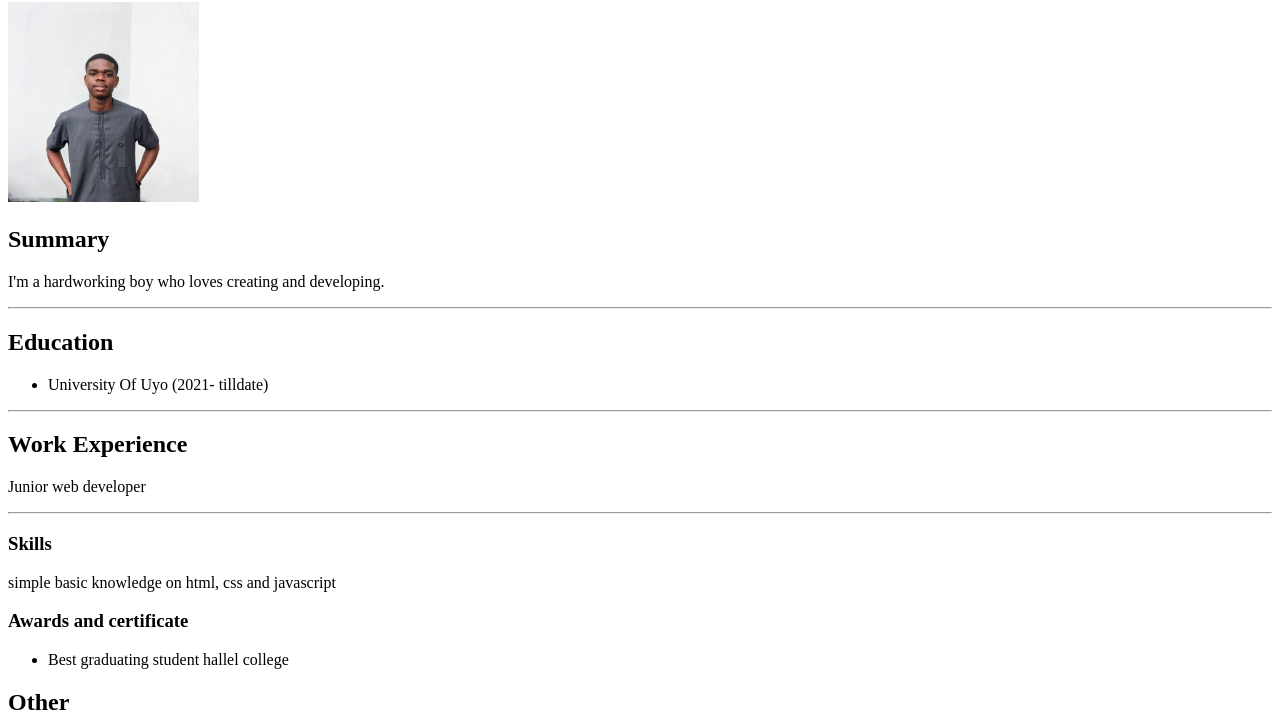
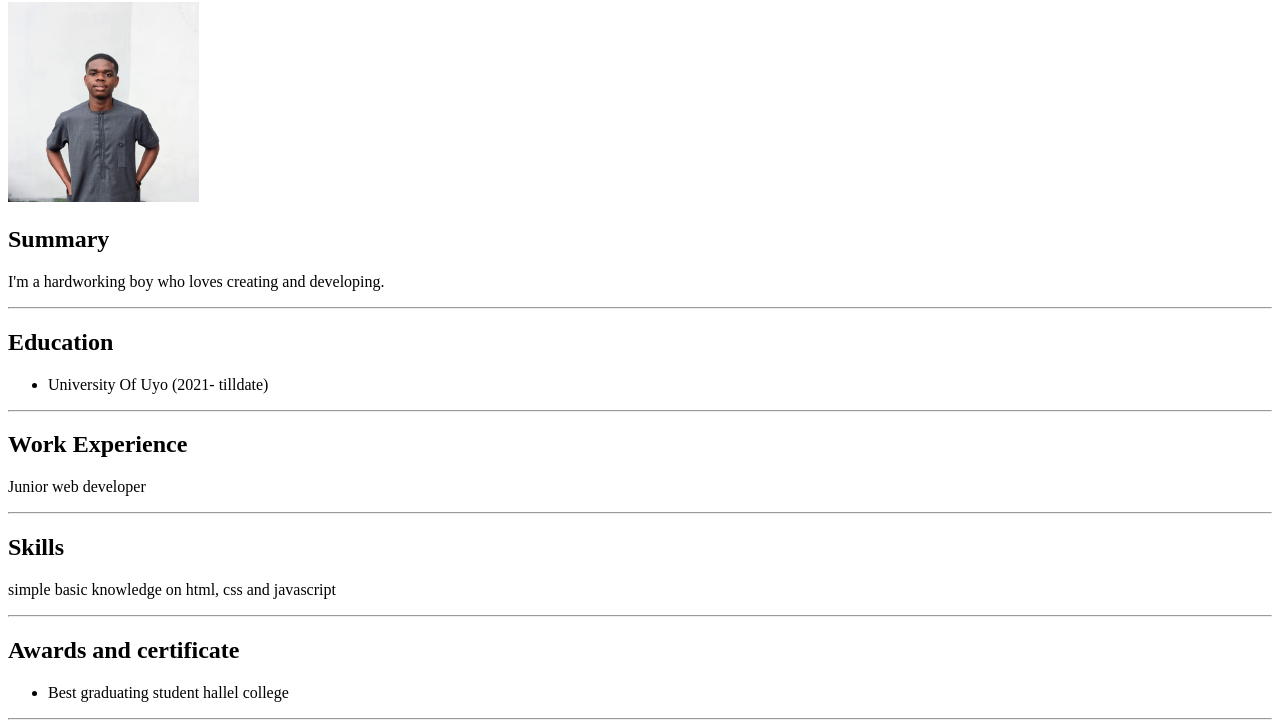
Before and after one commit to vicudom/My-Resume, a plain HTML site: page index.html in a window 1280 px wide. Shown: the part 78-800 px from the top of the page. Drawn offline with Linux system fonts and the light colour scheme.

Commit message:
Update index.html

```diff
--- a/index.html
+++ b/index.html
@@ -22,13 +22,14 @@
 <h2>Work Experience</h2>
 <p>Junior web developer</p>
 <hr/>
-<h3>Skills</h3>
+<h2>Skills</h2>
 <p>simple basic knowledge on html, css and javascript</p>
-
-<h3>Awards and certificate </h3>
+<hr />
+<h2>Awards and certificate </h2>
 <ul>
   <li>Best graduating student hallel college</li>
 </ul>
+<hr />
 <h2>Other</h2>
 <ul>
   <li><a href="hobbies.html">My hobbies</a></li>
```
